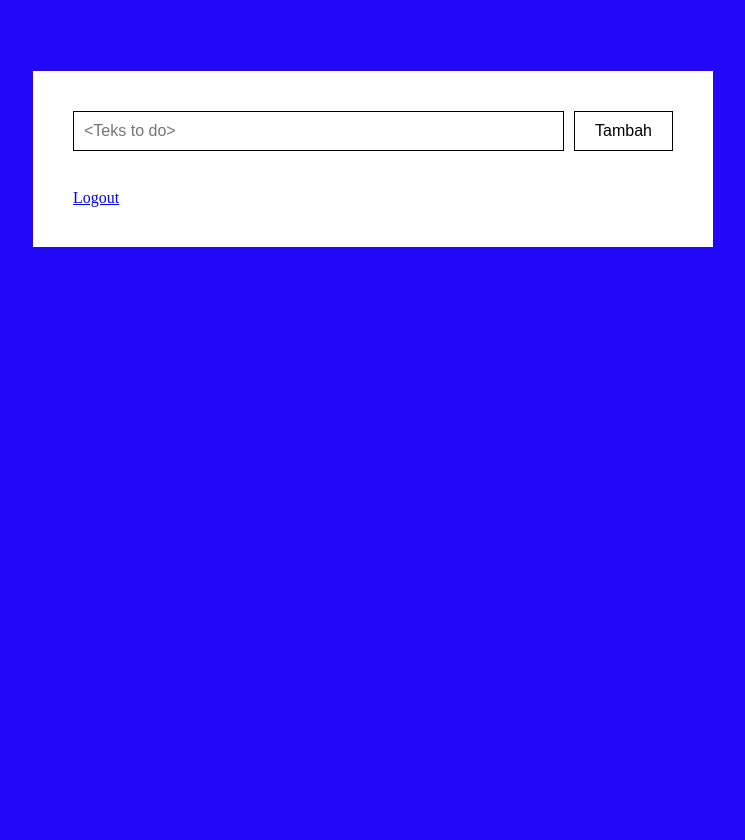
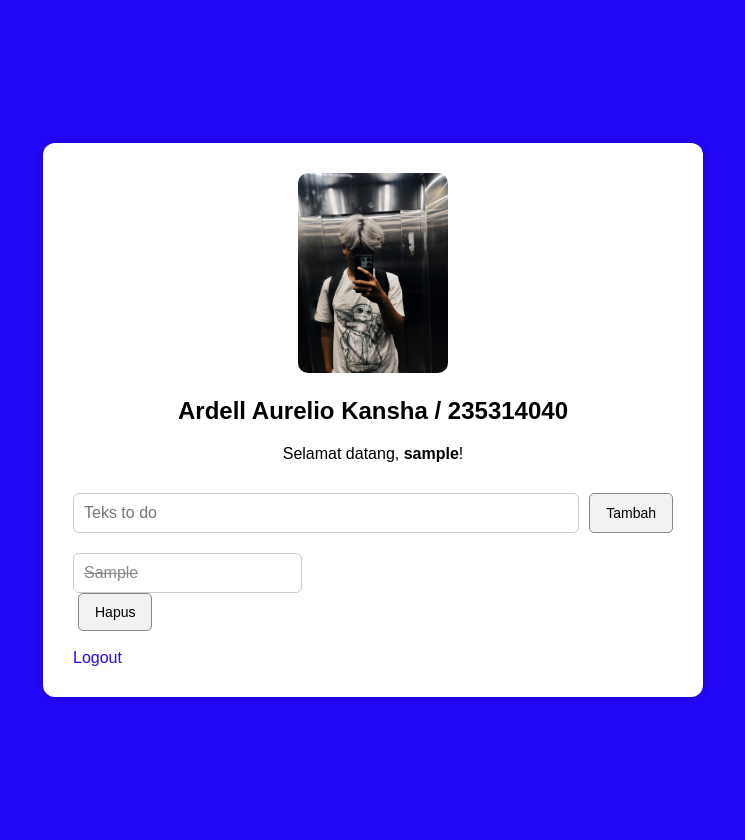
Before and after one commit to ardellkansha20/php, a PHP site: page /todo.php in a window 1280 px wide. Shown: the whole page, without its empty margins (267-1012 px from the left). Before the commit the page ends 248 px from the top, so only its background shows below. Run offline with PHP 8.4, Linux system fonts and the light colour scheme; the visitor is signed in with stand-in values (Sample User, id 1); tables that the repository leaves empty hold one stand-in row (values such as "Sample post").

Commit message:
merapikan tampilan agar lebih rapi

```diff
--- a/style.css
+++ b/style.css
@@ -1,56 +1,137 @@
+/* Styling untuk body */
 body {
-    font-family: 'Times New Roman', Times, serif;
-    padding: 20px;
+    font-family: Arial, sans-serif;
     background-color: #2307f7;
     margin: 0;
+    padding: 20px;
+    display: flex;
+    justify-content: center;
+    align-items: center;
+    height: 100vh;
 }
 
+/* Styling untuk box utama */
 .box {
-    border: 1px solid #2c08de;
-    padding: 40px;
+    background: white;
+    padding: 30px;
     width: 600px;
-    margin: 50px auto;
-    background-color: #fff;
+    margin: 40px auto;
+    border-radius: 12px;
+    box-shadow: 0 0 10px rgba(0, 0, 0, 0.2);
 }
 
+/* Styling untuk judul */
+h2 {
+    text-align: center;
+    margin-bottom: 20px;
+}
+
+/* Styling untuk form input task */
 .input-container {
     display: flex;
     gap: 10px;
     margin-bottom: 20px;
 }
 
-.input-container input[type="text"] {
+/* Styling untuk input teks */
+input[type="text"] {
     flex: 1;
     padding: 10px;
     font-size: 16px;
-    border: 1px solid #000;
+    border: 1px solid #ccc;
+    border-radius: 6px;
 }
 
-.input-container button {
-    padding: 10px 20px;
-    font-size: 16px;
-    border: 1px solid #000;
-    background: white;
+/* Styling untuk tombol */
+button {
+    padding: 10px 16px;
+    font-size: 14px;
+    border: 1px solid #888;
+    background-color: #f2f2f2;
+    border-radius: 5px;
     cursor: pointer;
+    transition: background-color 0.3s;
 }
 
+button:hover {
+    background-color: #ddd;
+}
+
+/* Styling untuk tabel jika diperlukan */
+table {
+    width: 100%;
+    border-collapse: collapse;
+}
+
+table, th, td {
+    border: 1px solid #aaa;
+}
+
+th, td {
+    padding: 10px;
+    text-align: left;
+}
+
+th {
+    background-color: #f0f0f0;
+}
+
+/* Styling untuk item tugas */
 .task-item {
     display: flex;
     align-items: center;
+    margin-bottom: 10px;
     gap: 10px;
+}
+
+.task-item input[type="text"] {
+    flex: 1;
+    padding: 8px;
+    font-size: 16px;
+    border: 1px solid #aaa;
+    border-radius: 5px;
+    margin-right: 10px;
+}
+
+/* Styling tombol-tombol untuk setiap tugas */
+.task-buttons button {
+    margin-left: 5px;
+}
+
+/* Styling untuk teks yang sudah selesai (crossed out) */
+.task-text.completed {
+    text-decoration: line-through;
+    color: #888;
+}
+
+/* Styling untuk error dan success messages */
+.error {
+    color: red;
+    font-size: 14px;
+    text-align: center;
     margin-bottom: 10px;
 }
 
-.task-text {
-    flex: 1;
-    padding: 10px;
-    border: 1px solid #000;
-    background: #fff;
+.success {
+    color: green;
+    font-size: 14px;
+    text-align: center;
+    margin-bottom: 10px;
 }
 
-.task-buttons button {
-    border: 1px solid #000;
-    background: white;
-    padding: 8px 12px;
-    cursor: pointer;
+/* Styling untuk profil user */
+.profile img {
+    width: 150px;
+    height: 200px;
+    border-radius: 10px;
 }
+
+/* Styling untuk link logout */
+a {
+    color: #2307f7;
+    text-decoration: none;
+}
+
+a:hover {
+    text-decoration: underline;
+}
--- a/todo.php
+++ b/todo.php
@@ -1,30 +1,100 @@
 <?php
 session_start();
+require 'koneksi.php';
+
 if (!isset($_SESSION['loggedin']) || $_SESSION['loggedin'] !== true) {
-    header("Location: index.php");
+    header("Location: login.php");
     exit;
 }
+
+$username = $_SESSION['username'];
+
+// Ambil user_id dari username
+$stmt = $conn->prepare("SELECT id FROM users WHERE username = ?");
+$stmt->bind_param("s", $username);
+$stmt->execute();
+$userResult = $stmt->get_result();
+$userData = $userResult->fetch_assoc();
+$user_id = $userData['id'] ?? null;
+
+// Menangani tambah
+if ($_SERVER['REQUEST_METHOD'] == 'POST') {
+    if (isset($_POST['tambah'])) {
+        $todo = htmlspecialchars($_POST['todo']);
+        $stmt = $conn->prepare("INSERT INTO todolist (user_id, teks) VALUES (?, ?)");
+        $stmt->bind_param("is", $user_id, $todo);
+        $stmt->execute();
+    }
+
+    // Menangani selesai
+    if (isset($_POST['selesai'])) {
+        $task_id = $_POST['task_id'];
+        $stmt = $conn->prepare("UPDATE todolist SET selesai = 1 WHERE id = ? AND user_id = ?");
+        $stmt->bind_param("ii", $task_id, $user_id);
+        $stmt->execute();
+    }
+
+    // Menangani hapus
+    if (isset($_POST['hapus'])) {
+        $task_id = $_POST['task_id'];
+        $stmt = $conn->prepare("DELETE FROM todolist WHERE id = ? AND user_id = ?");
+        $stmt->bind_param("ii", $task_id, $user_id);
+        $stmt->execute();
+    }
+    header("Location: todo.php");
+    exit;
+}
+
+// Ambil semua data
+$stmt = $conn->prepare("SELECT * FROM todolist WHERE user_id = ?");
+$stmt->bind_param("i", $user_id);
+$stmt->execute();
+$todos = $stmt->get_result();
 ?>
 
 <!DOCTYPE html>
-<html>
+<html lang="id">
 <head>
+    <meta charset="UTF-8">
+    <meta name="viewport" content="width=device-width, initial-scale=1.0">
     <title>To Do List</title>
     <link rel="stylesheet" href="style.css">
 </head>
 <body>
 <div class="box">
-    <div class="input-container">
-        <input type="text" id="taskInput" placeholder="<Teks to do>" />
-        <button onclick="addTask()">Tambah</button>
+    <!-- Bagian Profil -->
+    <div class="profile" style="text-align: center; margin-bottom: 30px;">
+        <img src="ardellkansha.jpeg" alt="Foto Profil" style="width: 150px; height: 200px; border-radius: 10px;">
+        <h2>Ardell Aurelio Kansha / 235314040</h2>
+        <p>Selamat datang, <strong><?php echo htmlspecialchars($username); ?></strong>!</p>
     </div>
 
-    <div id="taskList"></div>
+    <!-- Input To Do -->
+    <form method="POST" class="input-container">
+        <input type="text" name="todo" placeholder="Teks to do" required />
+        <button type="submit" name="tambah">Tambah</button>
+    </form>
+
+    <!-- Daftar To Do -->
+    <div id="taskList">
+        <?php while ($row = $todos->fetch_assoc()): ?>
+            <form method="POST" class="task-form">
+                <input type="hidden" name="task_id" value="<?php echo $row['id']; ?>">
+                <input type="text" value="<?php echo htmlspecialchars($row['teks']); ?>" readonly
+                       class="task-text <?php if ($row['selesai']) echo 'completed'; ?>">
+
+                <div class="task-buttons">
+                    <?php if (!$row['selesai']): ?>
+                        <button type="submit" name="selesai" class="selesai-btn">Selesai</button>
+                    <?php endif; ?>
+                    <button type="submit" name="hapus" class="hapus-btn">Hapus</button>
+                </div>
+            </form>
+        <?php endwhile; ?>
+    </div>
 
     <br>
     <a href="logout.php">Logout</a>
 </div>
-
-<script src="script.js"></script>
 </body>
 </html>
```
Also changed, not shown: tododb.sql (added, +16 -0 lines).
